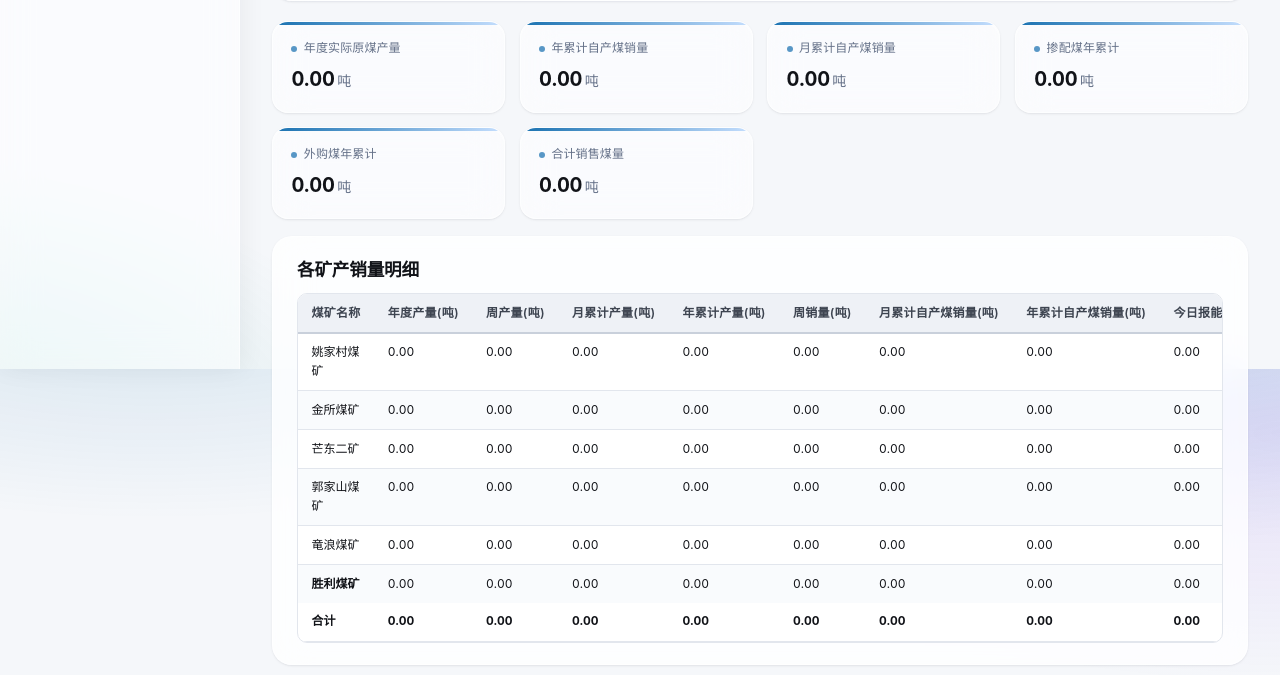
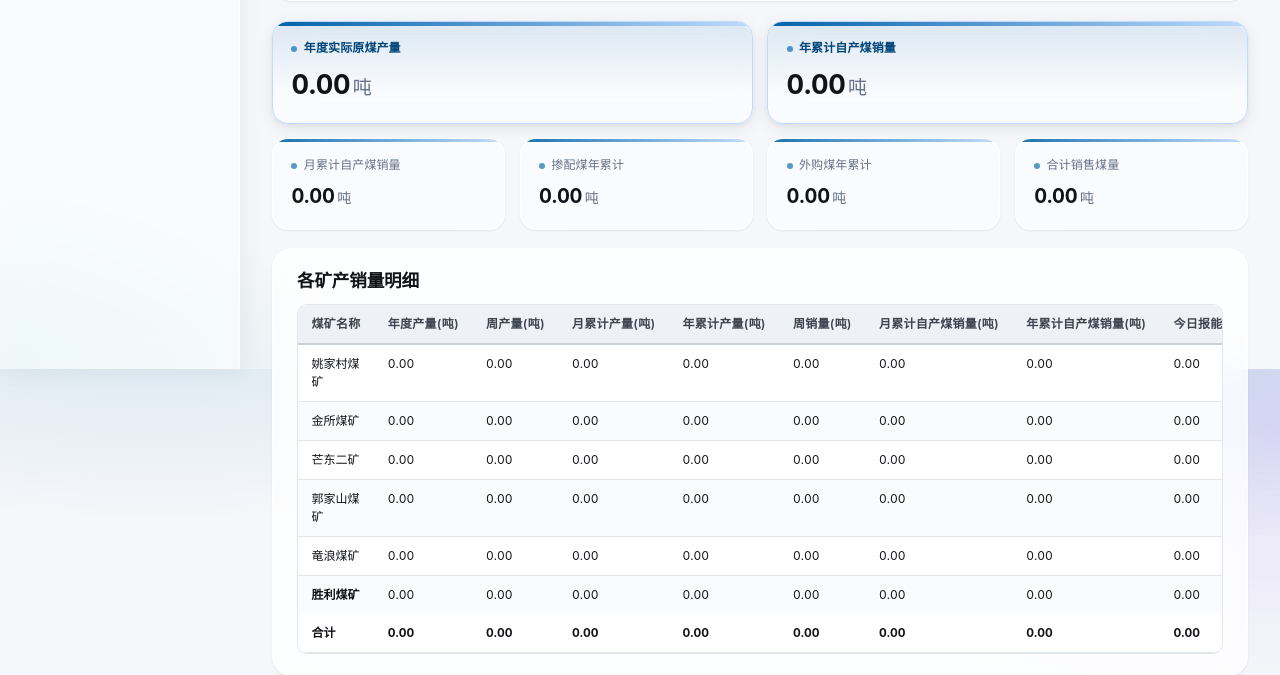
Before and after one commit to mvpwanhao/ymkymanager, a FastAPI app: page / in a window 1280 px wide. Shown: the part 431-1106 px from the top of the page. Run offline with FastAPI, Linux system fonts and the light colour scheme; the visitor is signed in with stand-in values (Sample User, id 1); some libraries are stand-ins or nearby versions.

Commit message:
style: KPI第一行两个标签全宽并稍微突出

```diff
--- a/static/app.css
+++ b/static/app.css
@@ -1293,6 +1293,19 @@ table.data-table {
     grid-auto-flow: dense;
     gap: 0.9rem;
   }
+  .kpi-card--emphasis { grid-column: span 2; }
+}
+.kpi-card--emphasis {
+  background: var(--c-brand-50);
+  border-color: var(--c-brand-200);
+  box-shadow: var(--shadow-3);
+}
+.kpi-card--emphasis::after {
+  height: 4px;
+  opacity: 1;
+}
+.kpi-card--emphasis .kpi-value {
+  font-size: 1.35em;
 }
 .kpi-card {
   position: relative;
--- a/templates/dashboard.html
+++ b/templates/dashboard.html
@@ -185,6 +185,7 @@
     for (var i = 0; i < kpis.length; i++) {
       var k = kpis[i];
       var cls = "kpi-card";
+      if (i === 0 || i === 1) cls += " kpi-card--emphasis";
       html += '<div class="' + cls + '">'
         + '<div class="kpi-label">' + k.label + '</div>'
         + '<div class="kpi-value">' + fmtNum(k.value) + '<span class="kpi-unit">' + k.unit + '</span></div>'
```
